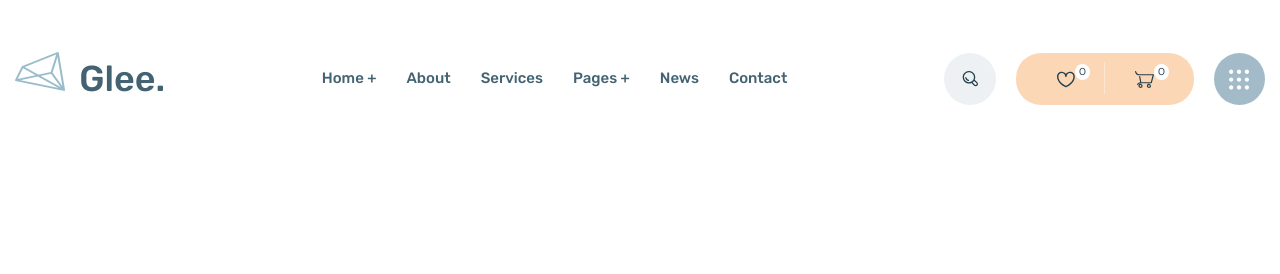
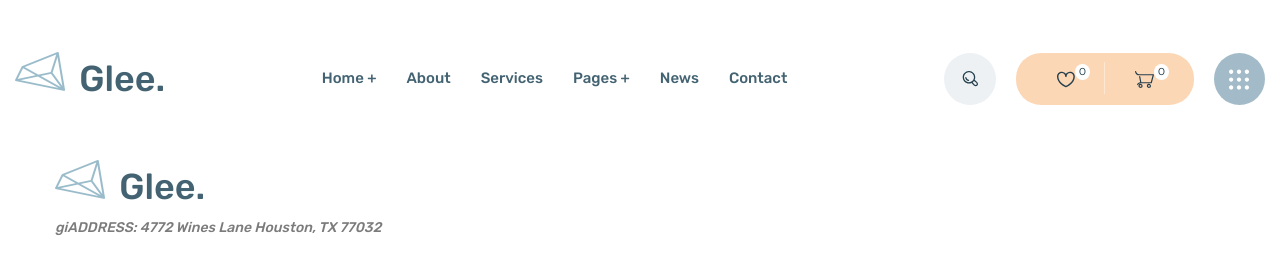
Before and after one commit to callmegrisha/glee, a website: page app/index.html in a window 1280 px wide. Drawn offline with nearby package versions, Linux system fonts and the light colour scheme; files that its build step writes are made by us from their sources.

Commit message:
added small piece of footer

```diff
--- a/app/index.html
+++ b/app/index.html
@@ -100,6 +100,29 @@
 
     <footer class="footer">
 
+        <div class="content-container">
+
+            <div class="footer__item">
+
+                <a class="logo" href="#">
+                    <img class="logo__img" src="images/logo.png" alt="logotype">
+                    <span class="logo__text">Glee.</span>
+                </a>
+
+                <address>
+
+                    <p>
+                        giADDRESS: 4772 Wines Lane
+                        Houston, TX 77032
+                    </p>
+
+                </address>
+
+
+            </div>
+
+        </div>
+
     </footer>
 
     <script src="js/main.min.js"></script>
--- a/app/scss/_global.scss
+++ b/app/scss/_global.scss
@@ -1,5 +1,5 @@
 body {
-    @extend %rubik-regular;
+    @extend %rubik-medium;
     font-size: 14px;
     line-height: 24px;
     color: #7b7b7b;
--- a/app/scss/style.scss
+++ b/app/scss/style.scss
@@ -4,7 +4,6 @@
 @import 'global';
 .header {
     padding: 50px 0;
-    @extend %rubik-medium;
     &__inner {
         display: flex;
         justify-content: space-between;
```
